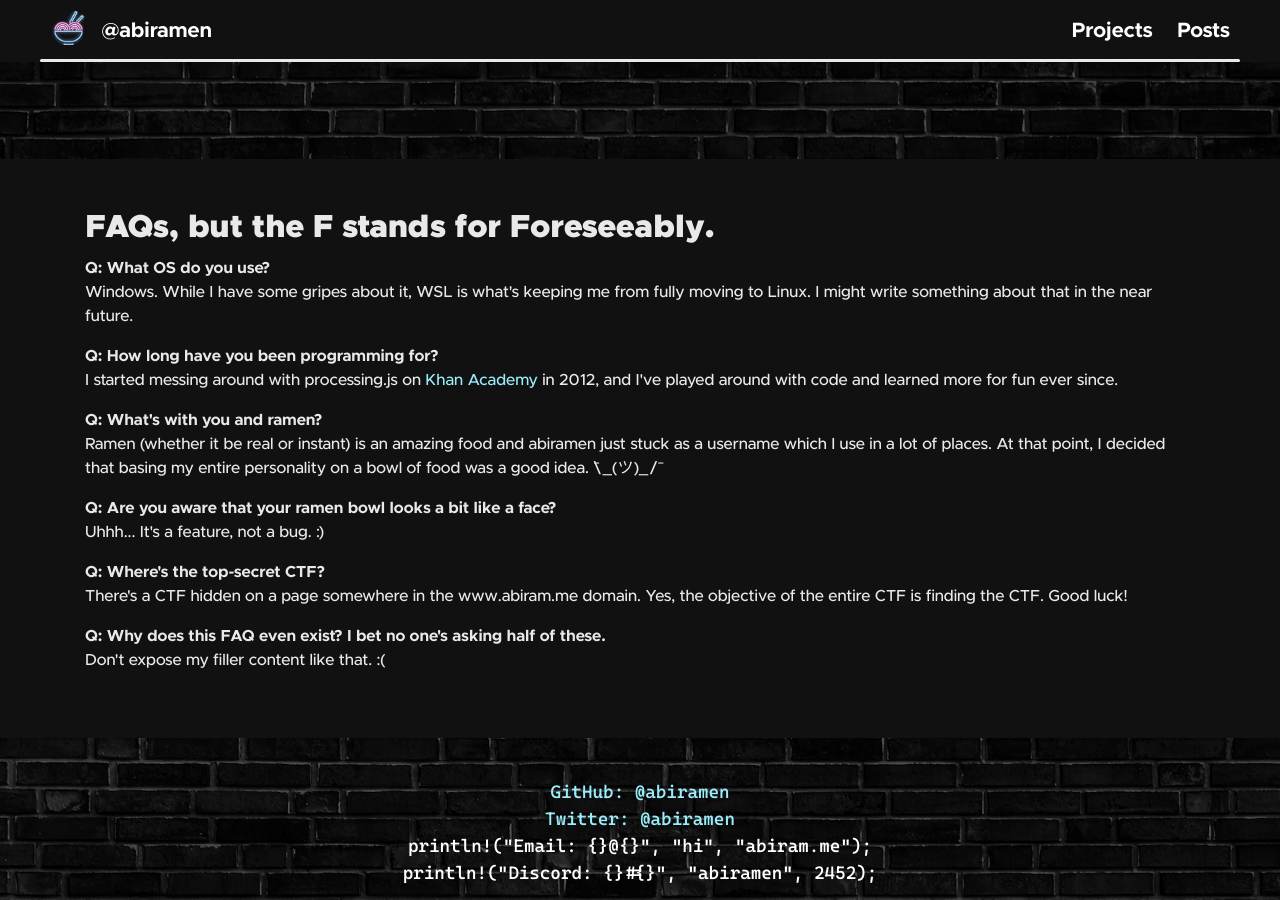
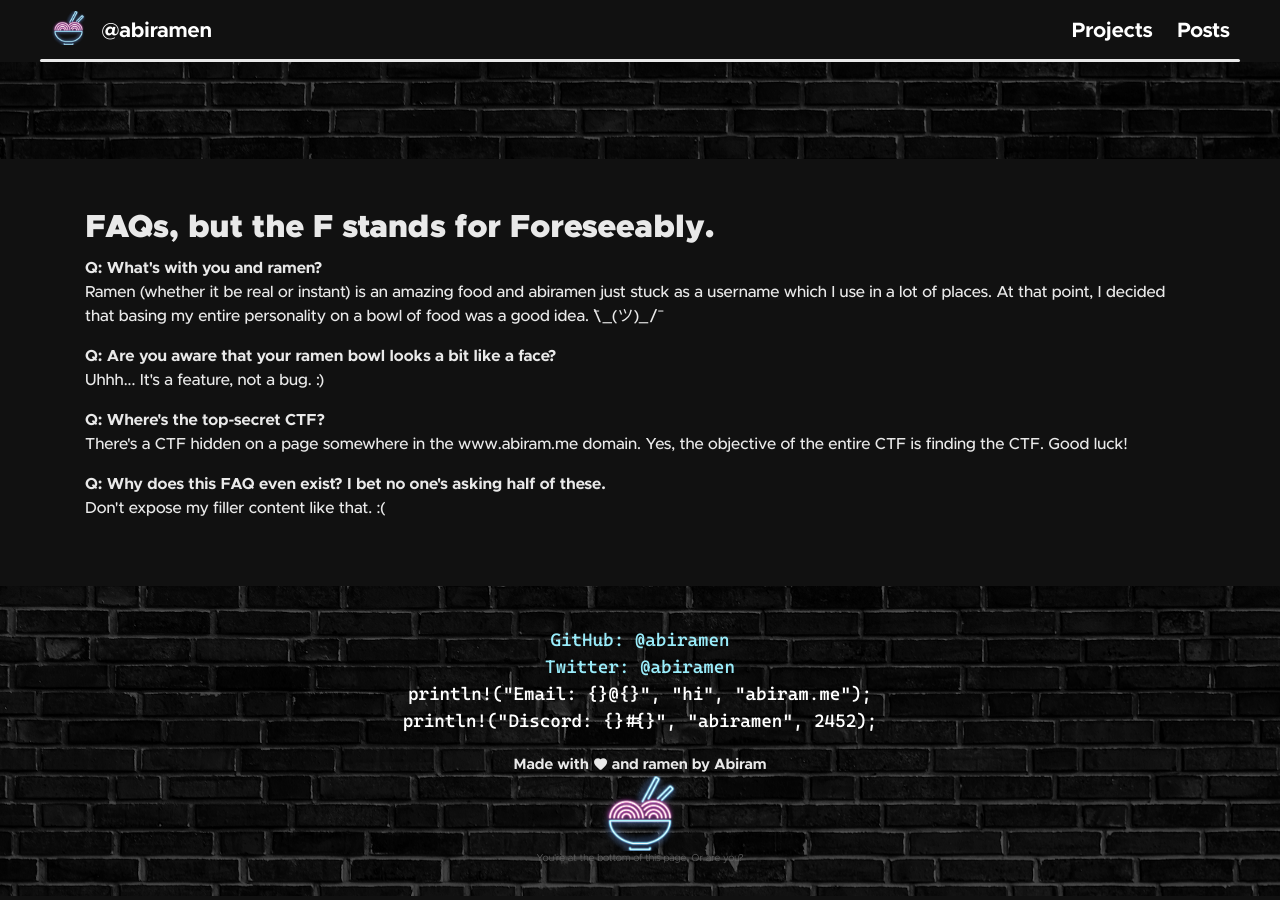
Before and after one commit to jeffreydyao/abiramen.github.io, a Jekyll site: the page built from index.html, in a window 1280 px wide and 900 px high, scrolled down 1557 px. Built offline with Jekyll 4.4.1, drawn with Linux system fonts in a browser that asks for light colours; nearby versions of some CDN libraries.

Commit message:
Update FAQ content

```diff
--- a/_data/faq.yaml
+++ b/_data/faq.yaml
@@ -1,9 +1,3 @@
-- q: What OS do you use?
-  a: Windows. While I have some gripes about it, WSL is what's keeping me from fully moving to Linux. I might write something about that in the near future.
-
-- q: How long have you been programming for?
-  a: I started messing around with processing.js on <a href="https://khanacademy.org" target="_blank" rel="noreferrer noopener">Khan Academy</a> in 2012, and I've played around with code and learned more for fun ever since.
-
 - q: What's with you and ramen?
   a: Ramen (whether it be real or instant) is an amazing food and abiramen just stuck as a username which I use in a lot of places. At that point, I decided that basing my entire personality on a bowl of food was a good idea. ¯\_(ツ)_/¯
 
```
